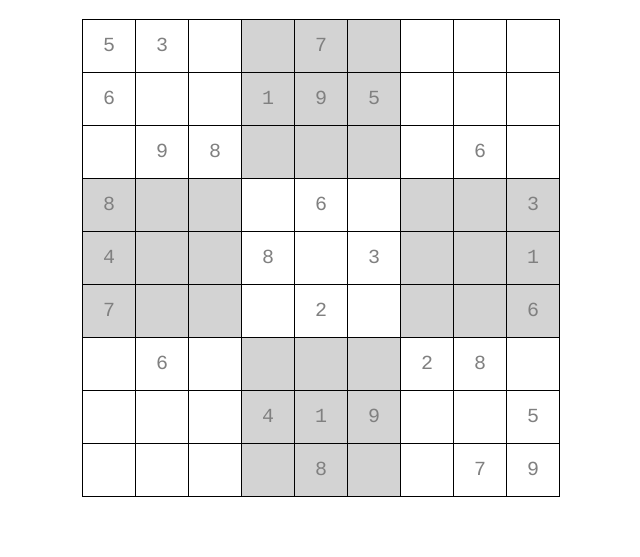
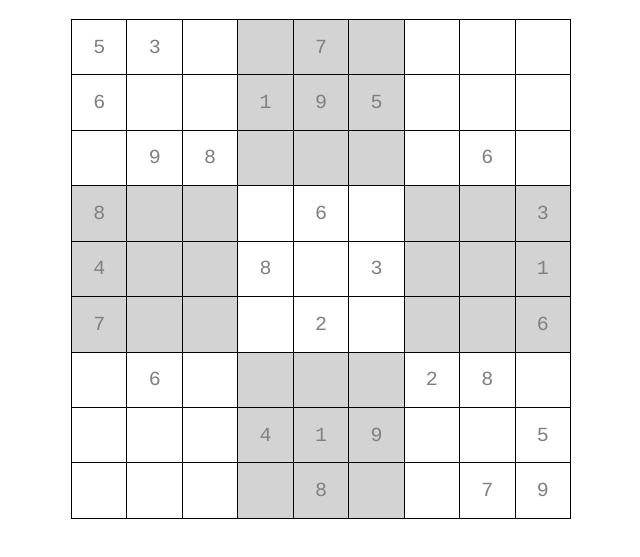
Before and after one commit to bmish/Sudoku, a plain HTML site: page index.html in a window 1280 px wide. Shown: the part 61-618 px from the top of the page, without its empty margins (319-959 px from the left). Drawn offline with Linux system fonts and the light colour scheme.

Commit message:
Use a fixed CSS size for the board instead of a fixed size for a cell.

```diff
--- a/css/Sudoku.css
+++ b/css/Sudoku.css
@@ -1,5 +1,8 @@
 .board{
 	border-collapse:collapse;
+
+	width:500px;
+	height:500px;
 }
 
 .boardSectionAlternating{
@@ -13,9 +16,6 @@
 
 	font-size:20px;
 	font-family:courier;
-
-	width:50px;
-	height:50px;
 }
 
 .boardSpaceLocked{
```
